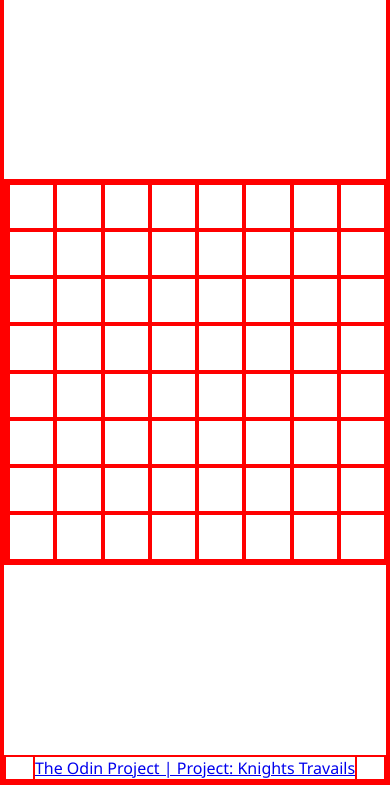
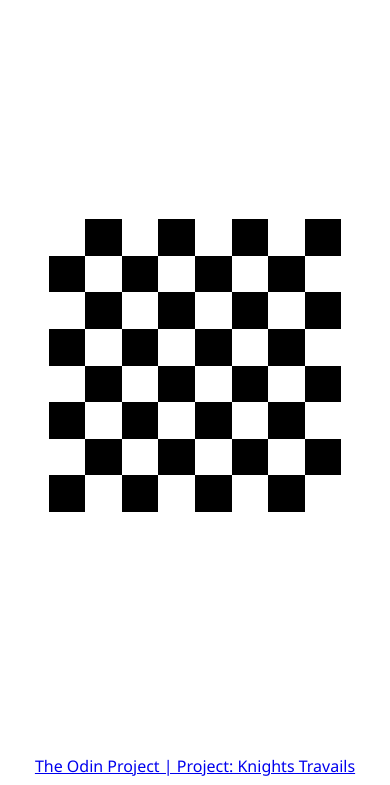
Before and after one commit to CyprianESPI/odin-knights-travails, a website built with webpack: page src/index.html in a window 390 px wide. Shown: the part 67-852 px from the top of the page. Built offline with nearby package versions, Linux system fonts and the light colour scheme.

Commit message:
Style board to be responsive

```diff
--- a/src/styles.css
+++ b/src/styles.css
@@ -2,7 +2,6 @@
     margin: 0;
     padding: 0;
     font-family: 'Segoe UI', Tahoma, Geneva, Verdana, sans-serif;
-    border: 2px solid red;
 }
 
 /*border: 2px solid red;*/
@@ -15,10 +14,9 @@ body {
 }
 
 main {
-    margin-top: auto;
-    margin-bottom: auto;
-    justify-content: center;
+    margin: auto;
     aspect-ratio: 1;
+    height: min(75vh, 75vw);
 }
 
 /* Part of the style is defined in board.js */
@@ -27,3 +25,7 @@ main {
     height: 100%;
     width: 100%;
 }
+
+.dark {
+    background-color: black;
+}
```
